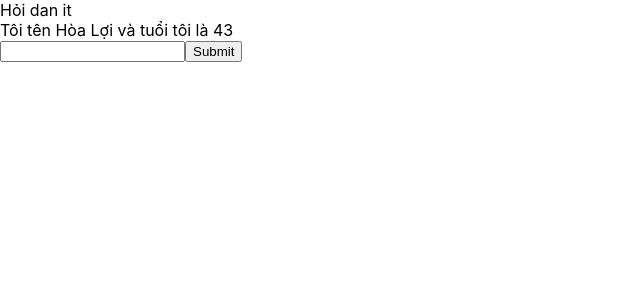
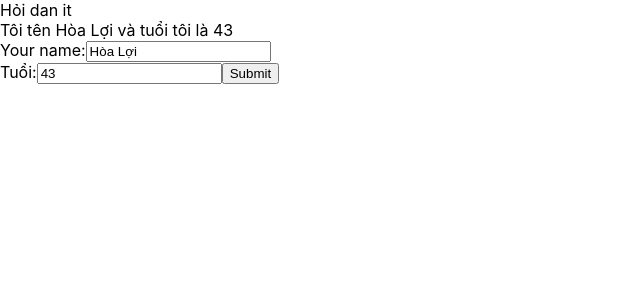
Before and after one commit to vnkenbi/test-demo-upload, a React (Create React App) app: page / in a window 1280 px wide. Shown: the top 300 px of the page, without its empty margins (0-640 px from the left). Built offline with nearby package versions, Linux system fonts and the light colour scheme.

Commit message:
video 22

```diff
--- a/src/components/MyComponents.js
+++ b/src/components/MyComponents.js
@@ -1,57 +1,16 @@
 
 //
 import React from 'react';
+import UserInfo from './UserInfo'
+
 
 class MyComponent  extends React.Component {
-    state ={
-        name:"Hòa Lợi",
-        tuoi:43,
-        diachi:"Châu Phong"
-    }
-    handleClick=(event)=>{
-        // console.log("Xin chào")
-        // console.log("Bạn đã click vào tôi");
-        console.log("Tên tôi là ", this.state.name)
-        this.setState(
-            {
-                name:"Hưng",
-                tuoi:Math.floor(Math.random() *100 +1)
-            }
-        )
-    }
-    handleOnmouseOver=(event)=>{
-        console.log("Bạn vừa rê chuột vào")
-    }
-    handleOnchang=(event)=>{
-        // alert("Me")
-    //    console.log(event,event.target.value);
-       this.setState(
-        {
-            name:event.target.value,
-        }
-       )
 
-
-    }
-    handleOnsubmit=(event)=>{
-        event.preventDefault();
-        // alert("me")
-        // in ra state
-        console.log(this.state)
-        // console.log(this.state.name);
-        // console.log(this.state.tuoi);
-        // console.log(this.state.diachi);
-    }
     render(){
         return (
            <div>
-            Tôi tên {this.state.name} và tuổi tôi là {this.state.tuoi}
-            <form onSubmit={(event)=>{this.handleOnsubmit(event)}}>
-                <input type="text"
-                onChange={(event)=>{this.handleOnchang(event) } }
-                />
-                <button>Submit</button>
-            </form>
+
+           <UserInfo/>
            </div>
         );
     }
--- /dev/null
+++ b/src/components/UserInfo.js
@@ -0,0 +1,83 @@
+import React from "react";
+
+class UserInfo extends React.Component {
+
+    state ={
+        name:"Hòa Lợi",
+        tuoi:43,
+        diachi:"Châu Phong"
+    }
+    handleClick=(event)=>{
+        // console.log("Xin chào")
+        // console.log("Bạn đã click vào tôi");
+        console.log("Tên tôi là ", this.state.name)
+        this.setState(
+            {
+                name:"Hưng",
+                tuoi:Math.floor(Math.random() *100 +1)
+            }
+        )
+    }
+    handleOnmouseOver=(event)=>{
+        console.log("Bạn vừa rê chuột vào")
+    }
+    handleOnchangName=(event)=>{
+        // alert("Me")
+    //    console.log(event,event.target.value);
+       this.setState(
+        {
+            name:event.target.value,
+        }
+       )
+
+
+    }
+
+    handleOnchangTuoi=(event)=>{
+        // alert("Me")
+    //    console.log(event,event.target.value);
+       this.setState(
+        {
+            tuoi:event.target.value,
+        }
+       )
+
+
+    }
+    handleOnsubmit=(event)=>{
+        event.preventDefault();
+        // alert("me")
+        // in ra state
+        console.log(this.state)
+        // console.log(this.state.name);
+        // console.log(this.state.tuoi);
+        // console.log(this.state.diachi);
+    }
+    //JSX
+    render(){
+
+
+        return (
+            <div>
+            Tôi tên {this.state.name} và tuổi tôi là {this.state.tuoi}
+            <form onSubmit={(event)=>{this.handleOnsubmit(event)}}>
+                <label>Your name:</label>
+                <input type="text"
+                value={this.state.name}
+                onChange={(event)=>{this.handleOnchangName(event) } }
+                />
+                <br/>
+                <label>Tuổi:</label>
+                <input type="text"
+                value={this.state.tuoi}
+                onChange={(event)=>{this.handleOnchangTuoi(event) } }
+                />
+
+                <button>Submit</button>
+            </form>
+            </div>
+        );
+
+    }
+}
+export  default UserInfo;
```
